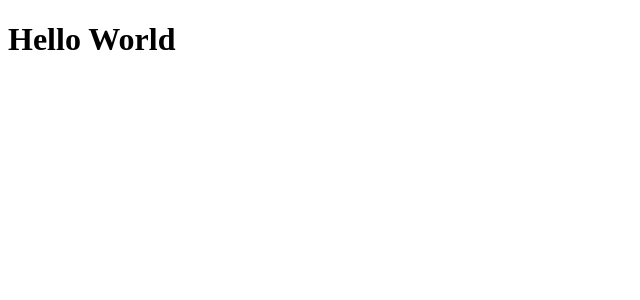
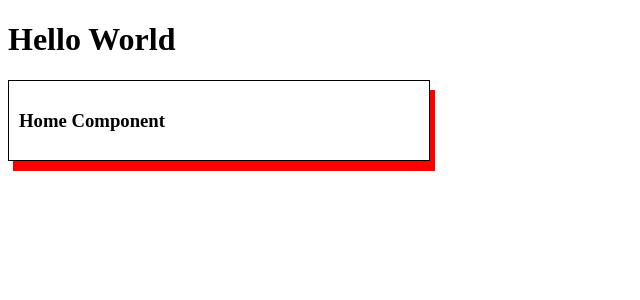
Before and after one commit to cuoigl/Angular-app, an Angular app: page / in a window 1280 px wide. Shown: the top 300 px of the page, without its empty margins (0-640 px from the left). Built offline with nearby package versions, Linux system fonts and the light colour scheme.

Commit message:
Home Component

```diff
--- a/src/app/app.component.html
+++ b/src/app/app.component.html
@@ -1 +1,3 @@
 <h1>Hello World</h1>
+
+<app-home></app-home>
--- a/src/app/app.module.ts
+++ b/src/app/app.module.ts
@@ -3,10 +3,12 @@
 
 import { AppRoutingModule } from './app-routing.module';
 import { AppComponent } from './app.component';
+import { HomeComponent } from './home/home.component';
 
 @NgModule({
   declarations: [
-    AppComponent
+    AppComponent,
+    HomeComponent
   ],
   imports: [
     BrowserModule,
--- /dev/null
+++ b/src/app/home/home.component.html
@@ -0,0 +1,4 @@
+<div class="test">
+
+    <h3>Home Component</h3>
+</div>
--- /dev/null
+++ b/src/app/home/home.component.scss
@@ -0,0 +1,6 @@
+.test {
+    border: 1px solid;
+    padding: 10px;
+    box-shadow: 5px 10px red;
+    width: 400px;
+}
--- /dev/null
+++ b/src/app/home/home.component.ts
@@ -0,0 +1,15 @@
+import { Component, OnInit } from '@angular/core';
+
+@Component({
+  selector: 'app-home',
+  templateUrl: './home.component.html',
+  styleUrls: ['./home.component.scss']
+})
+export class HomeComponent implements OnInit {
+
+  constructor() { }
+
+  ngOnInit(): void {
+  }
+
+}
```
Also changed, not shown: 1 other file (tests, documents, lock files or other folders).
